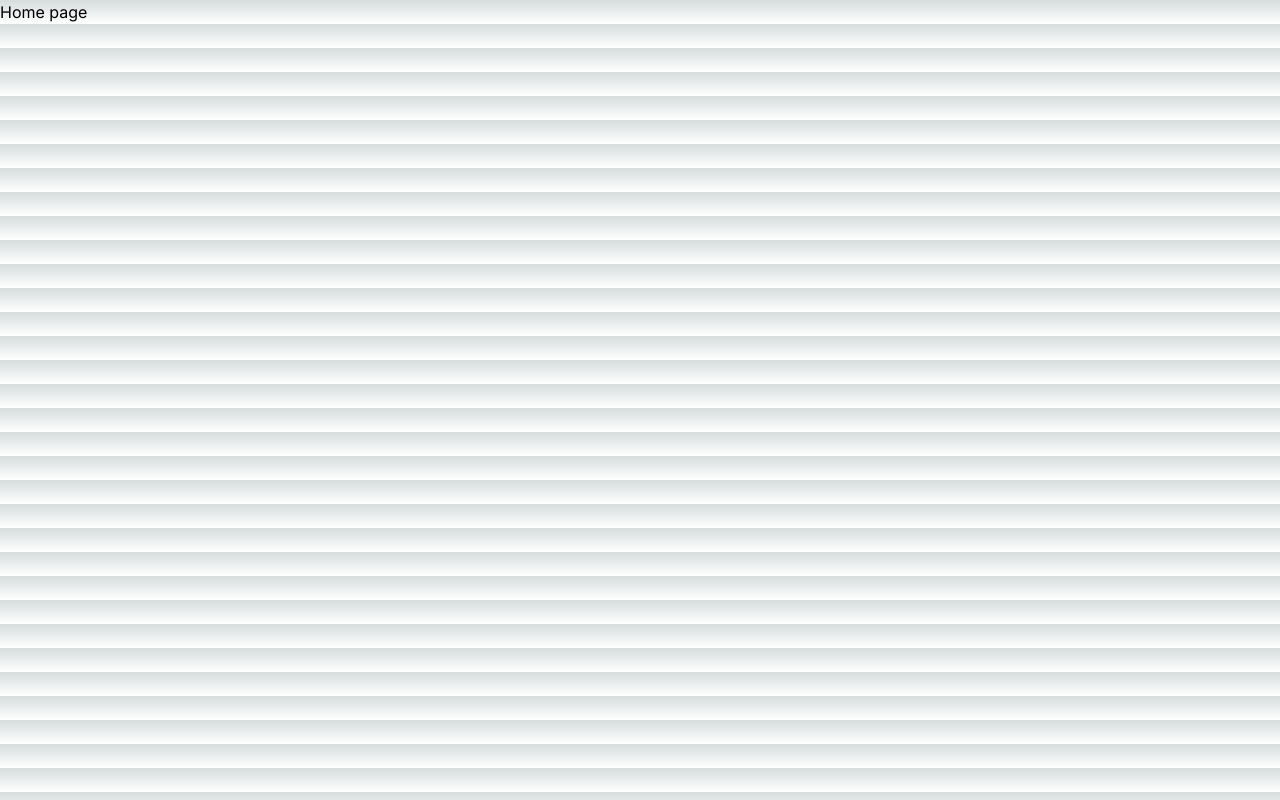
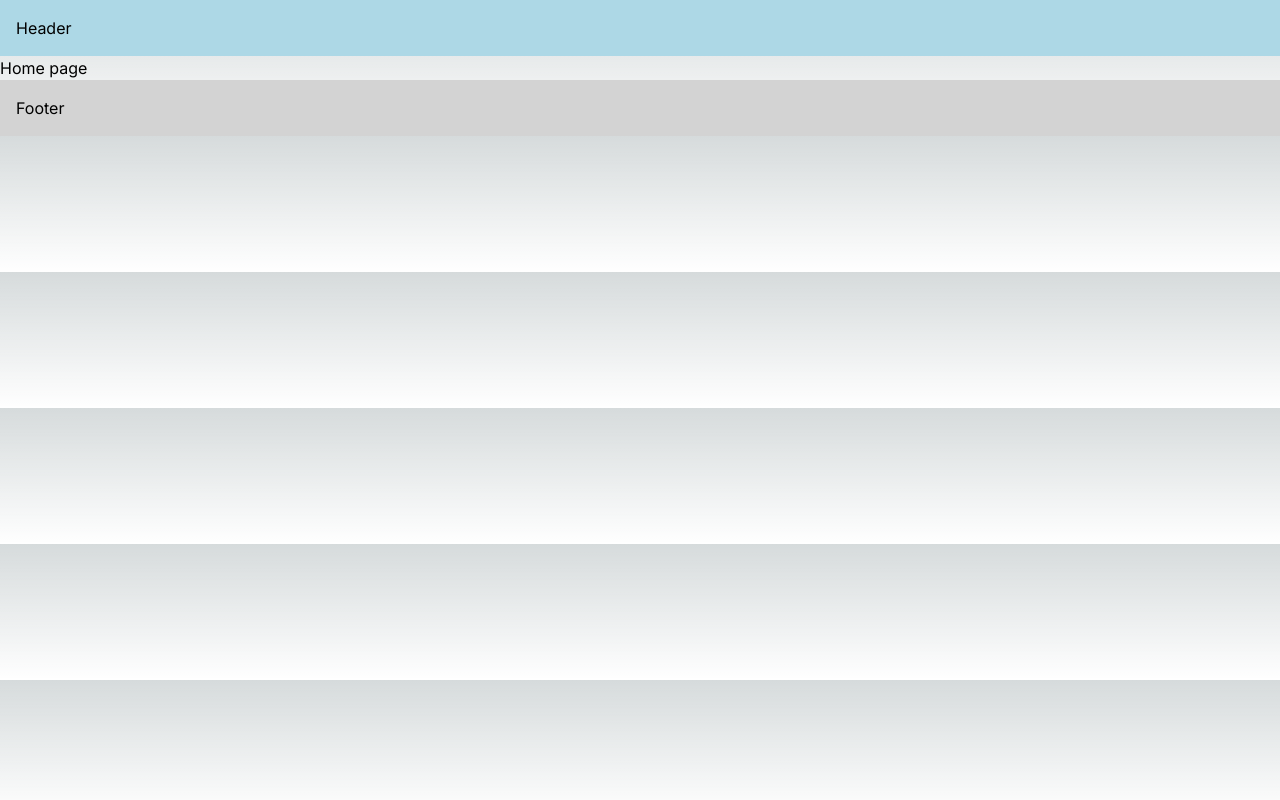
Before and after one commit to kpaxian/next-playground, a Next.js app: page / in a window 1280 px wide. Built offline with nearby package versions, Linux system fonts and the light colour scheme.

Commit message:
add layout

```diff
--- a/src/app/layout.tsx
+++ b/src/app/layout.tsx
@@ -16,7 +16,15 @@ export default function RootLayout({
 }>) {
     return (
         <html lang="en">
-           <body className={inter.className}>{children}</body>
+            <body className={inter.className}>
+                <header style={{background:'lightblue', padding: '1rem'}}>
+                    <p>Header</p>
+                </header>
+                {children}
+                <footer style={{background:'lightgrey', padding: '1rem'}}>
+                    <p>Footer</p>
+                </footer>
+            </body>
         </html>
     );
 }
--- /dev/null
+++ b/src/app/products/[productId]/layout.tsx
@@ -0,0 +1,12 @@
+export default function ProductDetailsLayout({
+    children,
+}: Readonly<{
+    children: React.ReactNode;
+}>) {
+    return (
+        <>
+            <p>Features</p>
+            {children}
+        </>
+    );
+}
```
